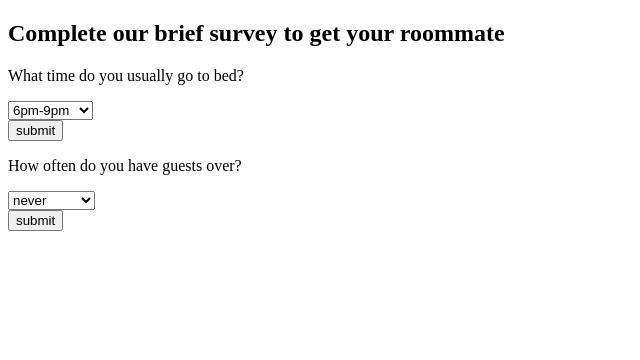
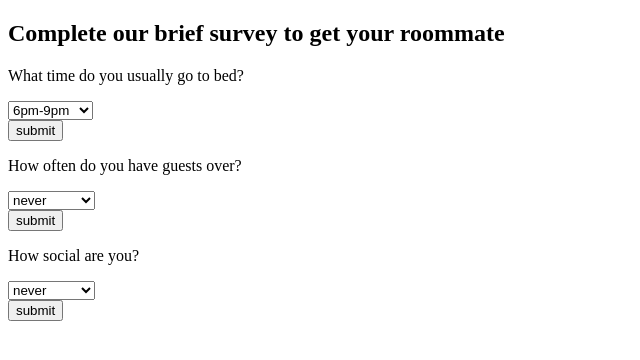
Before and after one commit to juliawnyu/roommate-app, a Flask app: page /quiz in a window 1280 px wide. Shown: the top 360 px of the page, without its empty margins (0-640 px from the left). Run offline with Flask 2, Linux system fonts and the light colour scheme.

Commit message:
new quiz feature

```diff
--- a/server/templates/quiz.html
+++ b/server/templates/quiz.html
@@ -27,6 +27,16 @@
 	</select></br>
 	<input type="submit" value = "submit" />
 
+	<p>How social are you?</p>
+	<select id="guests" name="guests">
+		<option value="not at all">never</option>
+		<option value="rarely">rarely</option>
+        <option value="sometimes">sometimes</option>
+        <option value="often">often</option>
+        <option value="very social">very often</option>
+	</select></br>
+	<input type="submit" value = "submit" />
+
 	{% if error %}
 		<p class="error"><strong>Error:</strong> {{error}}</p>
 	{% endif %}
```
